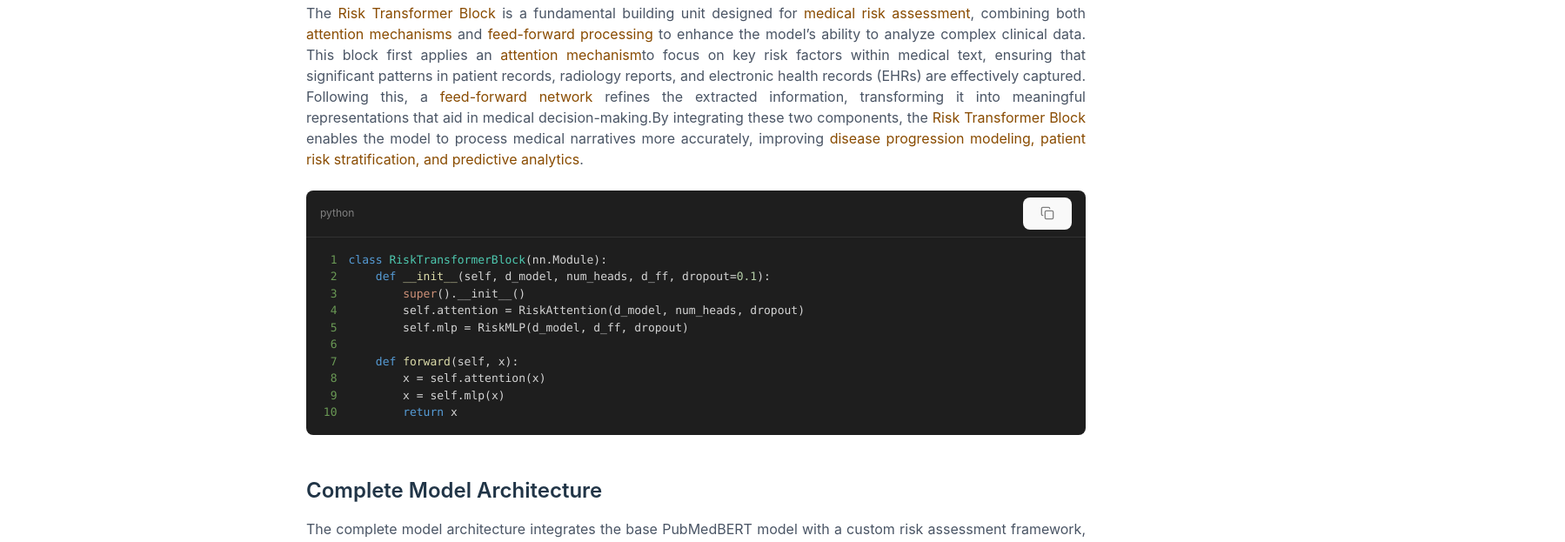
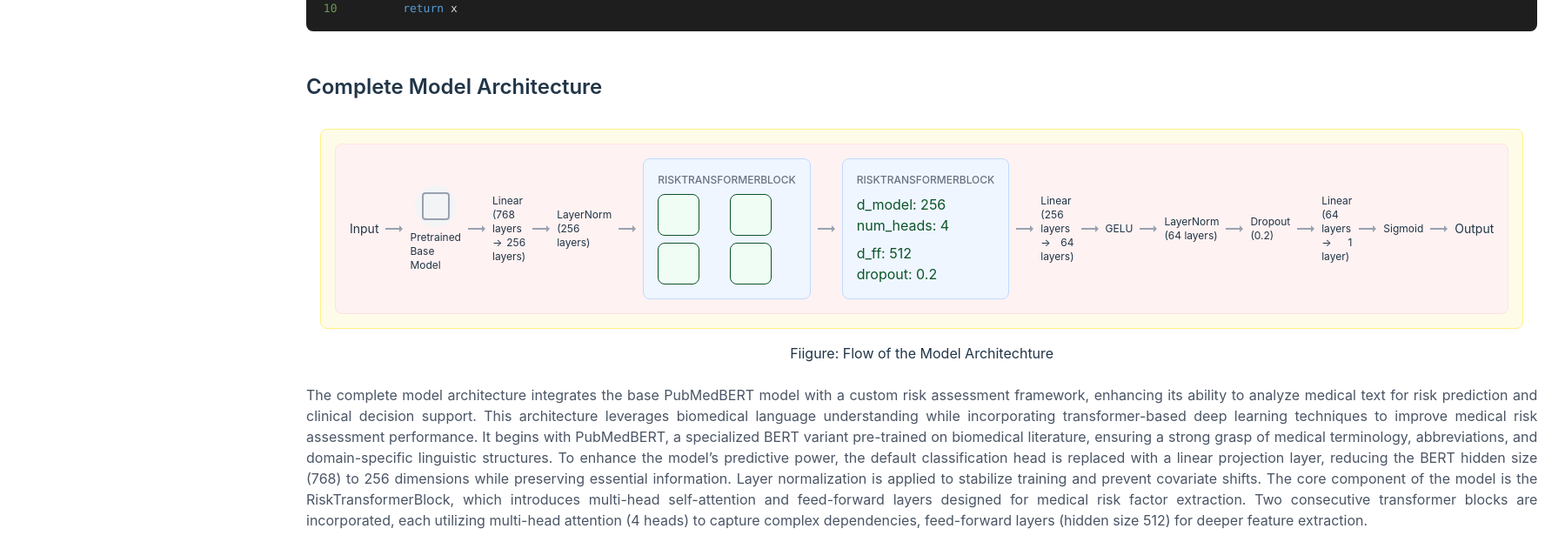
Before and after one commit to AdityaPurswani/Docs-For-Dementia-Pipeline, a React (Vite) app: page /risk/architecture in a window 1280 px wide. Shown: the part 3220-3843 px from the top of the page at 87% size, 1799 px wide, since content can reach past the window. Built offline with nearby package versions, Linux system fonts and the light colour scheme.

Commit message:
func: add model architecture diagram

```diff
--- /dev/null
+++ b/src/components/ModelDiagram.jsx
@@ -0,0 +1,123 @@
+import React, { useState } from 'react';
+
+const ArchitectureBox = ({ title, children, type = 'default' }) => {
+  const baseStyles = "rounded-lg border transition-all duration-300";
+  const styles = {
+    default: "border-gray-300 p-2",
+    model: "border-yellow-200 p-4 bg-yellow-50",
+    classifier: "border-red-100 p-4 bg-red-50",
+    transformer: "border-blue-200 p-4 bg-blue-50"
+  };
+
+  return (
+    <div className={`${baseStyles} ${styles[type]}`}>
+      {title && (
+        <div className="text-xs font-medium text-gray-500 mb-2">{title}</div>
+      )}
+      {children}
+    </div>
+  );
+};
+
+const Block = ({ title }) => (
+  <div className="w-12 h-12 border border-green-900 rounded-lg bg-green-50"></div>
+);
+
+const Arrow = () => (
+  <div className="flex items-center mx-2">
+    <div className="w-4 h-0.5 bg-gray-400"></div>
+    <div className="w-0 h-0 border-t-4 border-t-transparent border-b-4 border-b-transparent border-l-4 border-l-gray-400"></div>
+  </div>
+);
+
+const ModelDiagram = () => {
+  return (
+    <div className="p-4">
+      <ArchitectureBox type="model">
+        <ArchitectureBox type="classifier">
+          <div className="flex items-center">
+            {/* Input */}
+            <div className="text-sm">Input</div>
+            <Arrow />
+
+            {/* Pretrained Base Model */}
+            <div className="flex flex-col items-center">
+              <div className="w-12 h-12 rounded-full bg-gray-100 flex items-center justify-center">
+                <div className="w-8 h-8 border-2 border-gray-400 rounded"></div>
+              </div>
+              <div className="text-xs mt-1">Pretrained Base Model</div>
+            </div>
+            <Arrow />
+
+            {/* Linear Layer */}
+            <div className="text-xs">
+              Linear (768 layers → 256 layers)
+            </div>
+            <Arrow />
+
+            {/* LayerNorm */}
+            <div className="text-xs">
+              LayerNorm (256 layers)
+            </div>
+            <Arrow />
+
+            {/* First RiskTransformerBlock */}
+            <ArchitectureBox type="transformer" title="RISKTRANSFORMERBLOCK">
+              <div className="grid grid-cols-2 gap-2">
+                <Block />
+                <Block />
+                <Block />
+                <Block />
+              </div>
+            </ArchitectureBox>
+            <Arrow />
+
+            {/* Second RiskTransformerBlock */}
+            <ArchitectureBox type="transformer" title="RISKTRANSFORMERBLOCK">
+              <div className="mb-2 text-green-900">d_model: 256 <br/> num_heads: 4</div>
+              <div className="text-green-900">d_ff: 512 <br/> dropout: 0.2</div>
+            </ArchitectureBox>
+            <Arrow />
+
+            {/* Linear Layer */}
+            <div className="text-xs">
+              Linear (256 layers → 64 layers)
+            </div>
+            <Arrow />
+
+            {/* GELU */}
+            <div className="text-xs">GELU</div>
+            <Arrow />
+
+            {/* LayerNorm */}
+            <div className="text-xs">
+              LayerNorm (64 layers)
+            </div>
+            <Arrow />
+
+            {/* Dropout */}
+            <div className="text-xs">
+              Dropout (0.2)
+            </div>
+            <Arrow />
+
+            {/* Linear Layer */}
+            <div className="text-xs">
+              Linear (64 layers → 1 layer)
+            </div>
+            <Arrow />
+
+            {/* Sigmoid */}
+            <div className="text-xs">Sigmoid</div>
+            <Arrow />
+
+            {/* Output */}
+            <div className="text-sm">Output</div>
+          </div>
+        </ArchitectureBox>
+      </ArchitectureBox>
+    </div>
+  );
+};
+
+export default ModelDiagram;
--- a/src/pages/risk/ModelArchitechture.jsx
+++ b/src/pages/risk/ModelArchitechture.jsx
@@ -1,5 +1,6 @@
 import React from 'react';
 import CodeBlock from '../../components/CodeBlock';
+import ModelDiagram from '../../components/ModelDiagram';
 
 const ModelArchitecture = () => {
   return (
@@ -180,6 +181,11 @@ const ModelArchitecture = () => {
       {/* Complete Model Architecture */}
       <section className="mb-12">
         <h2 className="text-2xl font-semibold mb-4">Complete Model Architecture</h2>
+        <div>
+          <ModelDiagram/>
+          <p className='text-center'> Fiigure: Flow of the Model Architechture</p>
+          </div>
+          <br/>
         <div className="prose max-w-none text-gray-600">
           <p>
           The complete model architecture integrates the base PubMedBERT model with a custom risk assessment framework,
```
